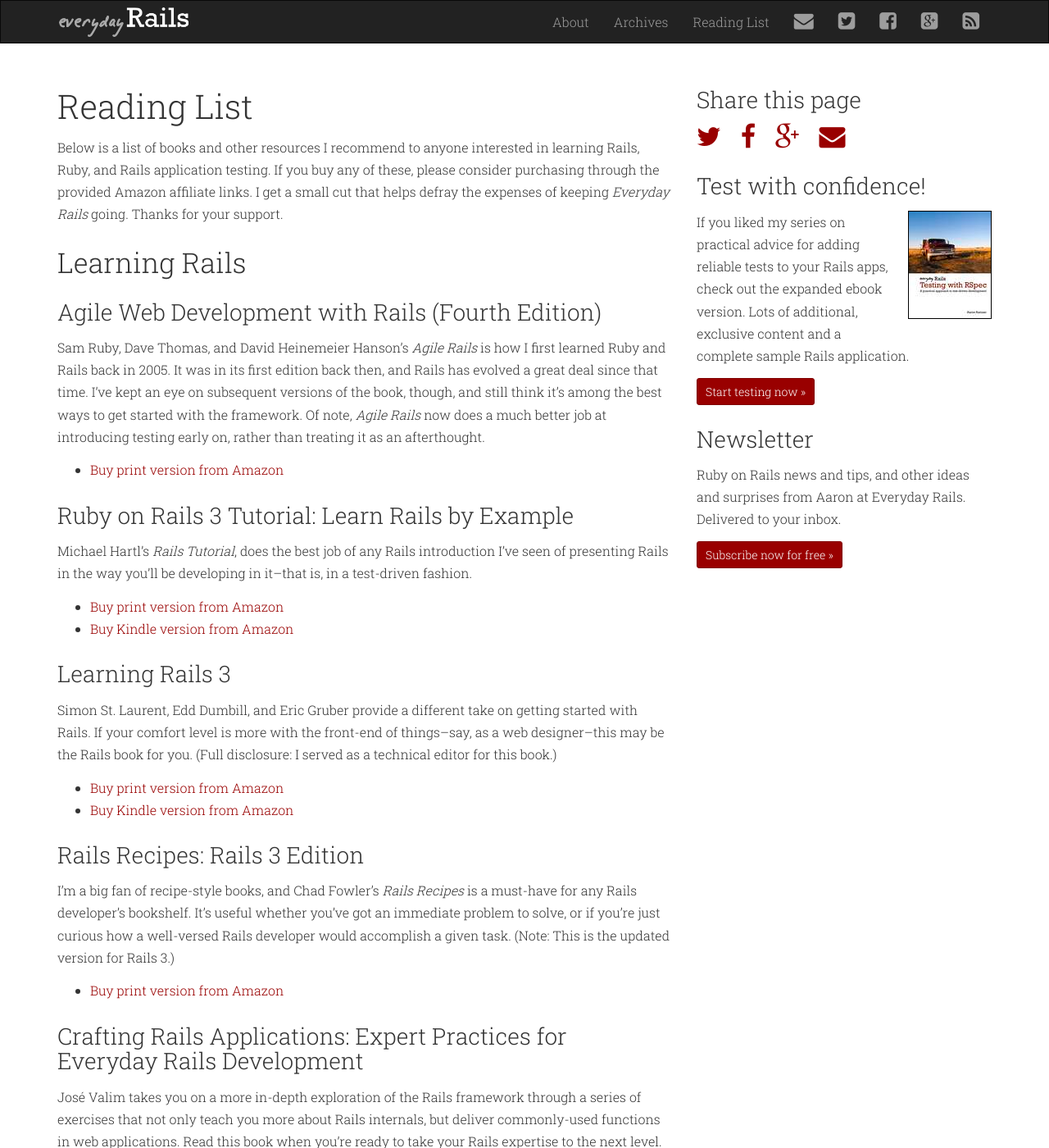
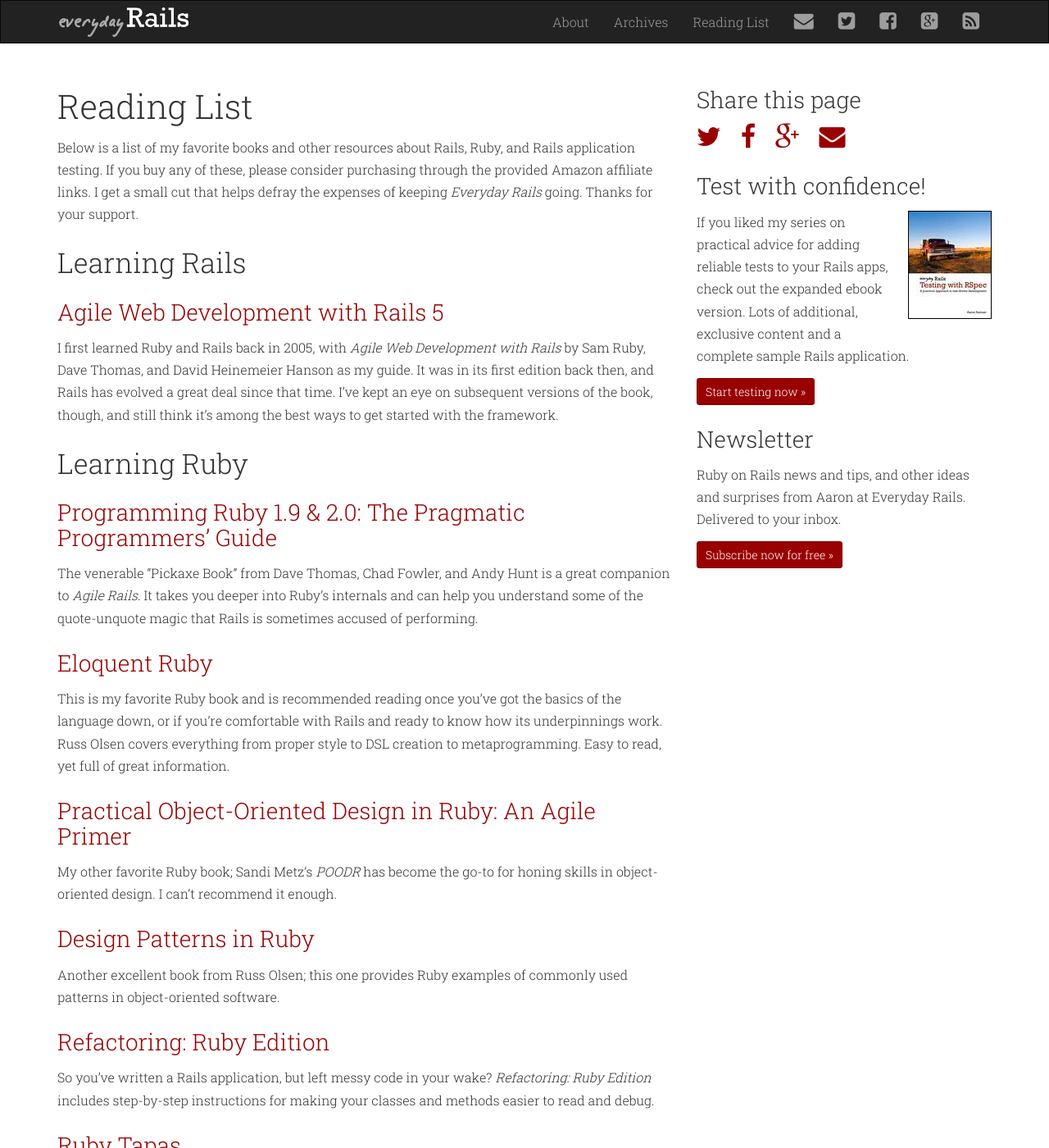
Before and after one commit to everydayrails/everyday-rails, a Jekyll site: the page built from reading.markdown, in a window 1280 px wide and 1400 px high. Shown: the whole window at 82% size. Built offline with Jekyll 4.4.1, drawn with Linux system fonts in a browser that asks for light colours; Markdown is read by kramdown in place of the engine named in the settings; some of the changed text lies outside the part shown.

Commit message:
Clean up reading list

```diff
--- a/reading.markdown
+++ b/reading.markdown
@@ -4,92 +4,46 @@
 excerpt: "Recommended resources for anyone ready to learn more about the Ruby on Rails ecosystem."
 ---
 
-Below is a list of books and other resources I recommend to anyone interested in learning Rails, Ruby, and Rails application testing. If you buy any of these, please consider purchasing through the provided Amazon affiliate links. I get a small cut that helps defray the expenses of keeping *Everyday Rails* going. Thanks for your support.
+Below is a list of my favorite books and other resources about Rails, Ruby, and Rails application testing. If you buy any of these, please consider purchasing through the provided Amazon affiliate links. I get a small cut that helps defray the expenses of keeping *Everyday Rails* going. Thanks for your support.
 
 ## Learning Rails
 
-### Agile Web Development with Rails (Fourth Edition)
+### [Agile Web Development with Rails 5](http://amzn.to/2ceu9qa)
 
-Sam Ruby, Dave Thomas, and David Heinemeier Hanson’s *Agile Rails* is how I first learned Ruby and Rails back in 2005. It was in its first edition back then, and Rails has evolved a great deal since that time. I’ve kept an eye on subsequent versions of the book, though, and still think it’s among the best ways to get started with the framework. Of note, *Agile Rails* now does a much better job at introducing testing early on, rather than treating it as an afterthought.
-
-- [Buy print version from Amazon](http://www.amazon.com/gp/product/1934356549/ref=as_li_ss_il?ie=UTF8&camp=1789&creative=390957&creativeASIN=1934356549&linkCode=as2&tag=everrail-20)
-
-### Ruby on Rails 3 Tutorial: Learn Rails by Example
-
-Michael Hartl's *Rails Tutorial*, does the best job of any Rails introduction I've seen of presenting Rails in the way you'll be developing in it--that is, in a test-driven fashion.
-
-- [Buy print version from Amazon](http://www.amazon.com/gp/product/0321743121/ref=as_li_ss_il?ie=UTF8&camp=1789&creative=390957&creativeASIN=0321743121&linkCode=as2&tag=everrail-20)
-- [Buy Kindle version from Amazon](http://www.amazon.com/gp/product/B004JLMDOM/ref=as_li_ss_tl?ie=UTF8&camp=1789&creative=390957&creativeASIN=B004JLMDOM&linkCode=as2&tag=everrail-20)
-
-### Learning Rails 3
-
-Simon St. Laurent, Edd Dumbill, and Eric Gruber provide a different take on getting started with Rails. If your comfort level is more with the front-end of things--say, as a web designer--this may be the Rails book for you. (Full disclosure: I served as a technical editor for this book.)
-
-- [Buy print version from Amazon](http://www.amazon.com/gp/product/144930933X/ref=as_li_ss_il?ie=UTF8&camp=1789&creative=390957&creativeASIN=144930933X&linkCode=as2&tag=everrail-20)
-- [Buy Kindle version from Amazon](http://www.amazon.com/gp/product/B008MC34LU/ref=as_li_ss_tl?ie=UTF8&camp=1789&creative=390957&creativeASIN=B008MC34LU&linkCode=as2&tag=everrail-20)
-
-### Rails Recipes: Rails 3 Edition
-
-I'm a big fan of recipe-style books, and Chad Fowler's *Rails Recipes* is a must-have for any Rails developer's bookshelf. It's useful whether you've got an immediate problem to solve, or if you're just curious how a well-versed Rails developer would accomplish a given task. (Note: This is the updated version for Rails 3.)
-
-- [Buy print version from Amazon](http://www.amazon.com/gp/product/1934356778/ref=as_li_ss_il?ie=UTF8&camp=1789&creative=390957&creativeASIN=1934356778&linkCode=as2&tag=everrail-20)
-
-### Crafting Rails Applications: Expert Practices for Everyday Rails Development
-
-José Valim takes you on a more in-depth exploration of the Rails framework through a series of exercises that not only teach you more about Rails internals, but deliver commonly-used functions in web applications. Read this book when you're ready to take your Rails expertise to the next level.
-
-- [Buy print version from Amazon](http://www.amazon.com/gp/product/1934356735/ref=as_li_ss_il?ie=UTF8&camp=1789&creative=390957&creativeASIN=1934356735&linkCode=as2&tag=everrail-20)
+I first learned Ruby and Rails back in 2005, with *Agile Web Development with Rails* by Sam Ruby, Dave Thomas, and David Heinemeier Hanson as my guide. It was in its first edition back then, and Rails has evolved a great deal since that time. I’ve kept an eye on subsequent versions of the book, though, and still think it’s among the best ways to get started with the framework.
 
 ## Learning Ruby
 
-### Programming Ruby 1.9: The Pragmatic Programmers' Guide
+### [Programming Ruby 1.9 & 2.0: The Pragmatic Programmers' Guide](http://amzn.to/2c5qcGP)
 
-The venerable "Pickaxe Book" from Dave Thomas, Chad Fowler, and Andy Hunt is a great follow-up to *Agile Rails* or *Ruby on Rails 3 Tutorial*. It takes you through Ruby’s internals and can help you understand some of the quote-unquote magic that Rails is sometimes accused of performing.
+The venerable "Pickaxe Book" from Dave Thomas, Chad Fowler, and Andy Hunt is a great companion to *Agile Rails*. It takes you deeper into Ruby’s internals and can help you understand some of the quote-unquote magic that Rails is sometimes accused of performing.
 
-- [Buy print version from Amazon](http://www.amazon.com/gp/product/1934356085/ref=as_li_ss_il?ie=UTF8&camp=1789&creative=390957&creativeASIN=1934356085&linkCode=as2&tag=everrail-20)
-
-### Eloquent Ruby
+### [Eloquent Ruby](http://amzn.to/2ceu1Hp)
 
 This is my favorite Ruby book and is recommended reading once you've got the basics of the language down, or if you're comfortable with Rails and ready to know how its underpinnings work. Russ Olsen covers everything from proper style to DSL creation to metaprogramming. Easy to read, yet full of great information.
 
-- [Buy print version from Amazon](http://www.amazon.com/gp/product/0321584104/ref=as_li_ss_il?ie=UTF8&camp=1789&creative=390957&creativeASIN=0321584104&linkCode=as2&tag=everrail-20)
-- [Buy Kindle version from Amazon](http://www.amazon.com/gp/product/B004MMEJ36/ref=as_li_ss_tl?ie=UTF8&camp=1789&creative=390957&creativeASIN=B004MMEJ36&linkCode=as2&tag=everrail-20)
+### [Practical Object-Oriented Design in Ruby: An Agile Primer](http://amzn.to/2c12TiQ)
 
-### The Well-Grounded Rubyist
+My other favorite Ruby book; Sandi Metz's *POODR* has become the go-to for honing skills in object-oriented design. I can't recommend it enough.
 
-This book by long-time Rubyist David Black is also a solid second book on Ruby.
+### [Design Patterns in Ruby](http://amzn.to/2c15Hwk)
 
-- [Buy print version from Amazon](http://www.amazon.com/gp/product/1933988657/ref=as_li_ss_il?ie=UTF8&camp=1789&creative=390957&creativeASIN=1933988657&linkCode=as2&tag=everrail-20)
+Another excellent book from Russ Olsen; this one provides Ruby examples of commonly used patterns in object-oriented software.
 
-### Practical Object-Oriented Design in Ruby: An Agile Primer
+### [Refactoring: Ruby Edition](http://amzn.to/2cKP3hI)
 
-My other favorite Ruby book; Sandi Metz's *POODIR* has become the go-to for honing skills in object-oriented design. I can't recommend it enough.
+So you've written a Rails application, but left messy code in your wake? *Refactoring: Ruby Edition* includes step-by-step instructions for making your classes and methods easier to read and debug.
 
-- [Buy print version from Amazon](http://www.amazon.com/gp/product/0321721330/ref=as_li_ss_tl?ie=UTF8&camp=1789&creative=390957&creativeASIN=0321721330&linkCode=as2&tag=everrail-20)
-- [Buy Kindle version from Amazon](http://www.amazon.com/gp/product/B0096BYG7C/ref=as_li_ss_tl?ie=UTF8&camp=1789&creative=390957&creativeASIN=B0096BYG7C&linkCode=as2&tag=everrail-20)
+### [Ruby Tapas](https://www.rubytapas.com)
+
+Learn something new about Ruby, twice weekly. Avdi Grimm's *Ruby Tapas* subscription video series provides hundreds of short, professional, to-the-point videos on all facets of the language.
 
 ## Testing Rails
 
-### Rails Test Prescriptions: Keeping Your Applications Healthy
+### [Rails 4 Test Prescriptions: Keeping Your Applications Healthy](http://amzn.to/2c13K3i)
 
 Noel Rappin's *Rails Test Prescriptions* is my favorite book on the art and craft of test-driven development in Rails. Noel introduces you to popular testing frameworks for Ruby and Javascript, as well as associated concepts like stubs, mocks, and factories. If you're coming to Rails from an environment where automated testing was uncommon or unheard of, I strongly recommend picking up this book.
 
-- [Buy print version from Amazon](http://www.amazon.com/gp/product/1934356646/ref=as_li_ss_il?ie=UTF8&camp=1789&creative=390957&creativeASIN=1934356646&linkCode=as2&tag=everrail-20)
+### [Everyday Rails Testing with RSpec: A Practical Approach to Test-Driven Development](https://leanpub.com/everydayrailsrspec)
 
-### Everyday Rails Testing with RSpec: A Practical Approach to Test-Driven Development
-
-My little, self-published book on getting started with Rails testing, in which I strip out the complexity and focus on a small core of useful utilities to help you get your Rails applications tested. Better for people totally new to testing than for those who have some comfort with it.
-
-- [Buy digital version from Leanpub](https://leanpub.com/everydayrailsrspec)
-
-### The RSpec Book: Behaviour Driven Development with RSpec, Cucumber and Friends
-
-*The RSpec Book* by David Chelimsky, Dave Astels, Bryan Helmkamp, Dan North, Zach Dennis, and Aslak Hellesøy covers RSpec and Cucumber as they pertain to the Rails framework and to Ruby in general. The authors are also the developers of the tools covered, and staunch believers in behavior-driven development. Not my favorite book on the subject, but a good way to understand how the different parts of BDD fit together.
-
-- [Buy print version from Amazon](http://www.amazon.com/gp/product/1934356379/ref=as_li_ss_il?ie=UTF8&camp=1789&creative=390957&creativeASIN=1934356379&linkCode=as2&tag=everrail-20)
-
-### The Cucumber Book: Behaviour-Driven Development for Testers and Developers
-
-A companion of sorts to *The RSpec Book*; this is a thorough introduction to Cucumber, including good coverage for incorporating it into Rails applications. I don't use Cucumber on a daily basis these days, but it's still an important piece of the Rails ecosystem and worth being familiar with.
-
-- [Buy print version from Amazon](http://www.amazon.com/gp/product/1934356808/ref=as_li_ss_il?ie=UTF8&camp=1789&creative=390957&creativeASIN=1934356808&linkCode=as2&tag=everrail-20)
+My own book on getting started with Rails testing, in which I strip out the complexity and focus on a small core of useful utilities to help you get your Rails applications tested. It's the story of how I learned to test my own Rails applications, by starting with the simple things and working my way up to more complex scenarios.
```
